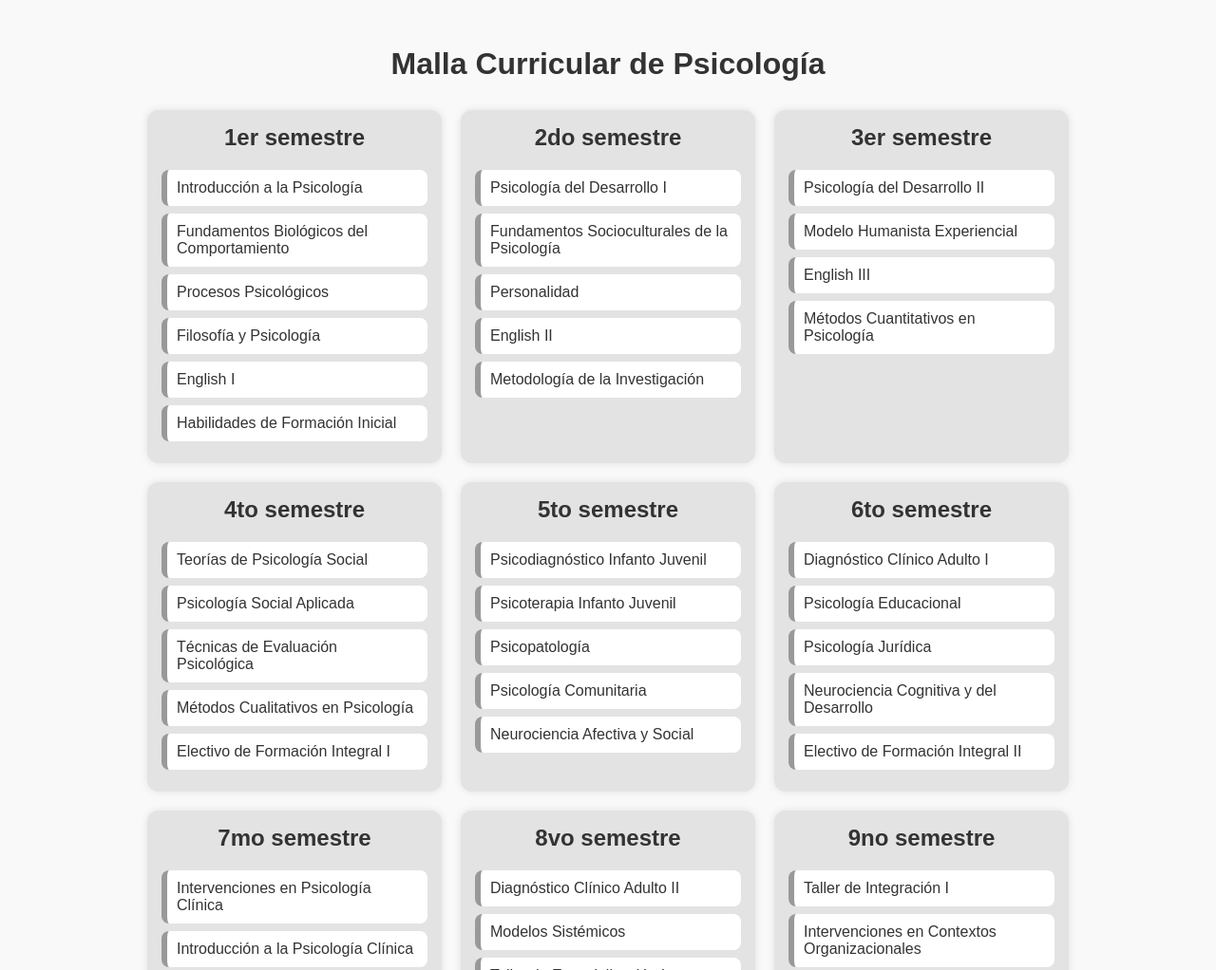
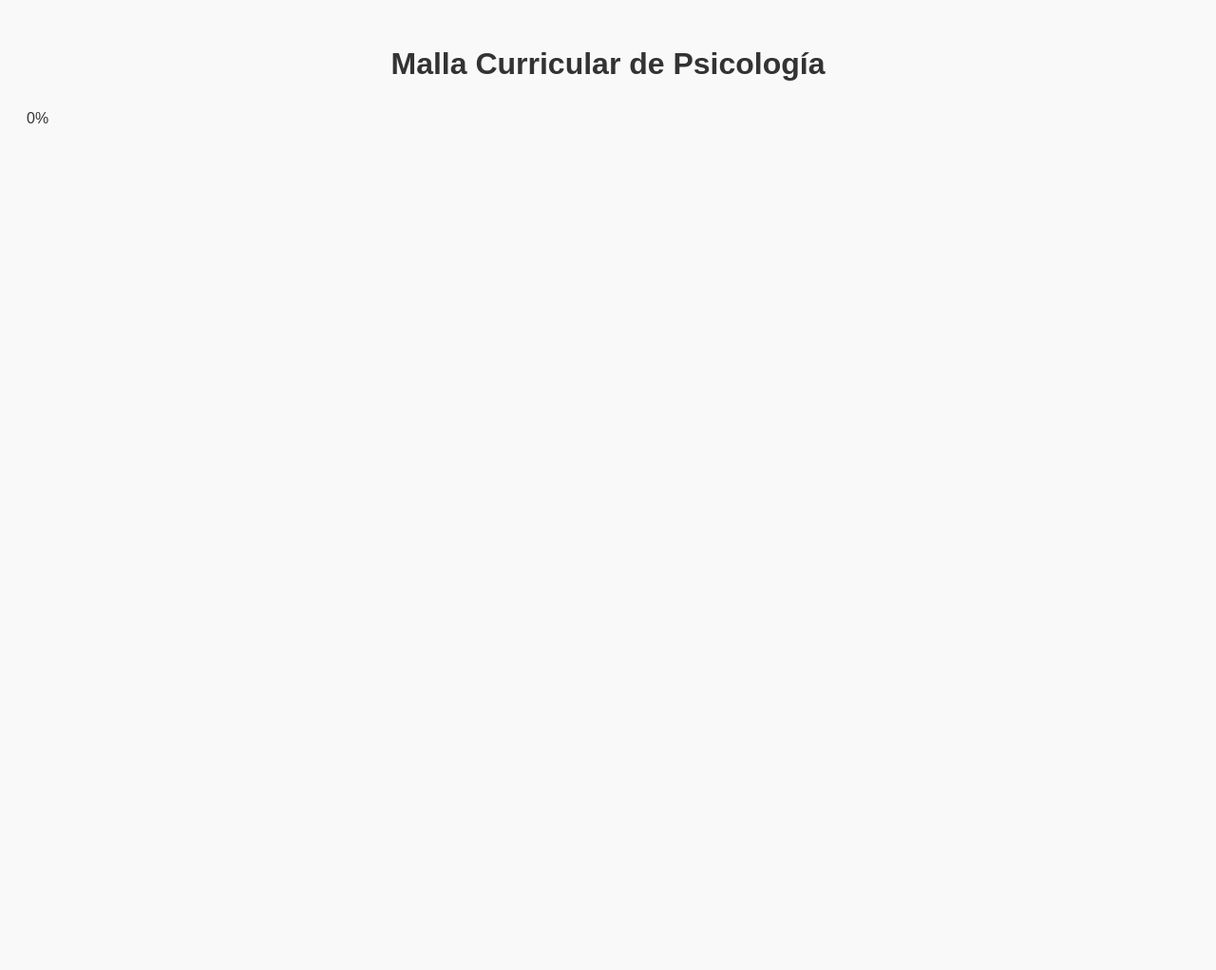
Before and after one commit to sendchlorine/mi-malla-curricular-, a plain HTML site: page index.html in a window 1280 px wide. Shown: the top 1022 px of the page at 95% size. After the commit the page ends 800 px from the top, so only its background shows below. Drawn offline with Linux system fonts and the light colour scheme.

Commit message:
Update index.html

```diff
--- a/index.html
+++ b/index.html
@@ -7,7 +7,6 @@
 </head>
 <body>
   <h1>Malla Curricular de Psicología</h1>
-  <div id="malla"></div>
-  <script src="script.js"></script>
-</body>
-</html>
+ <div id="progresoContainer">
+  <div id="progresoBarra"><span id="progresoTexto">0%</span></div>
+</div>
```
